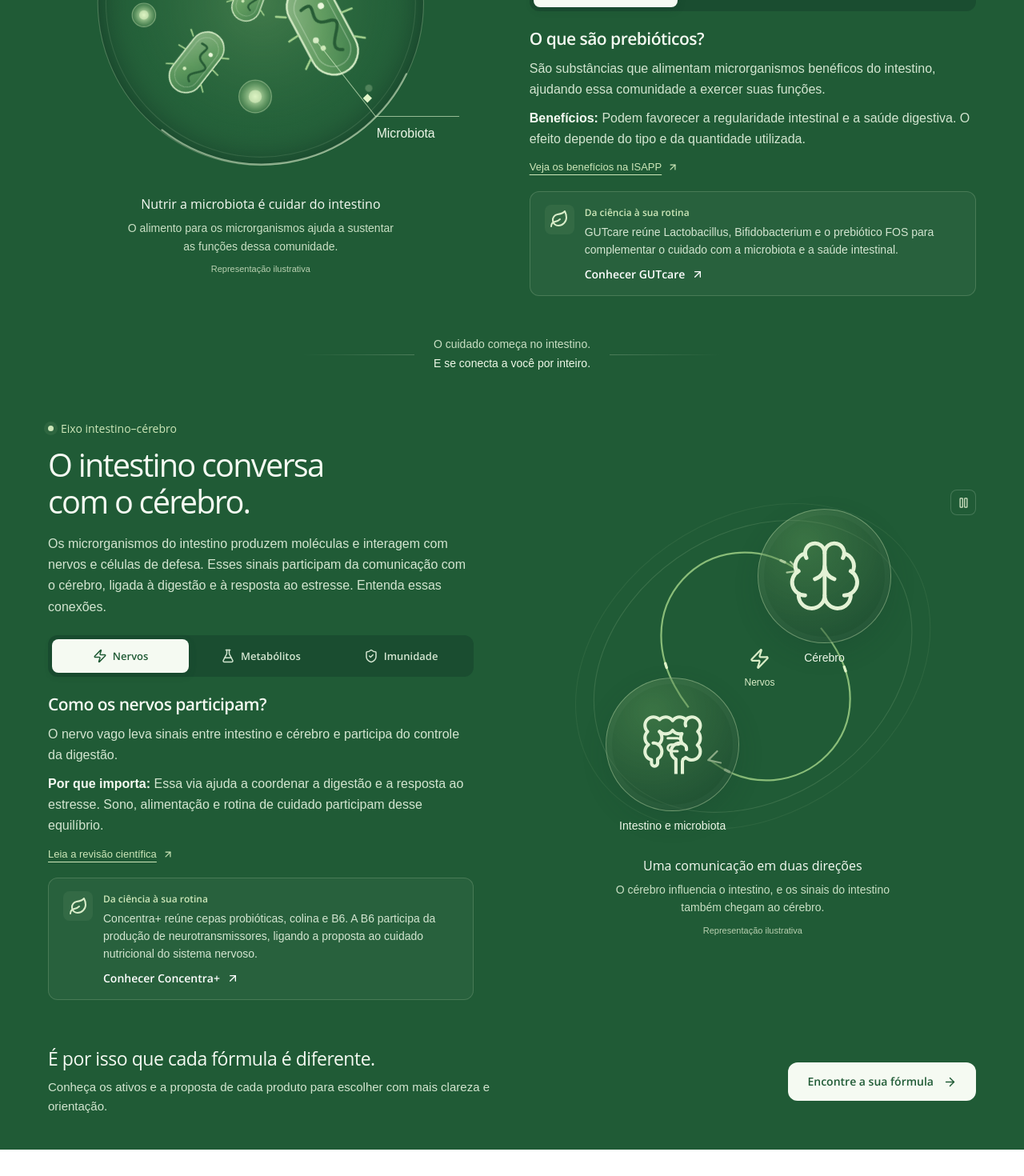
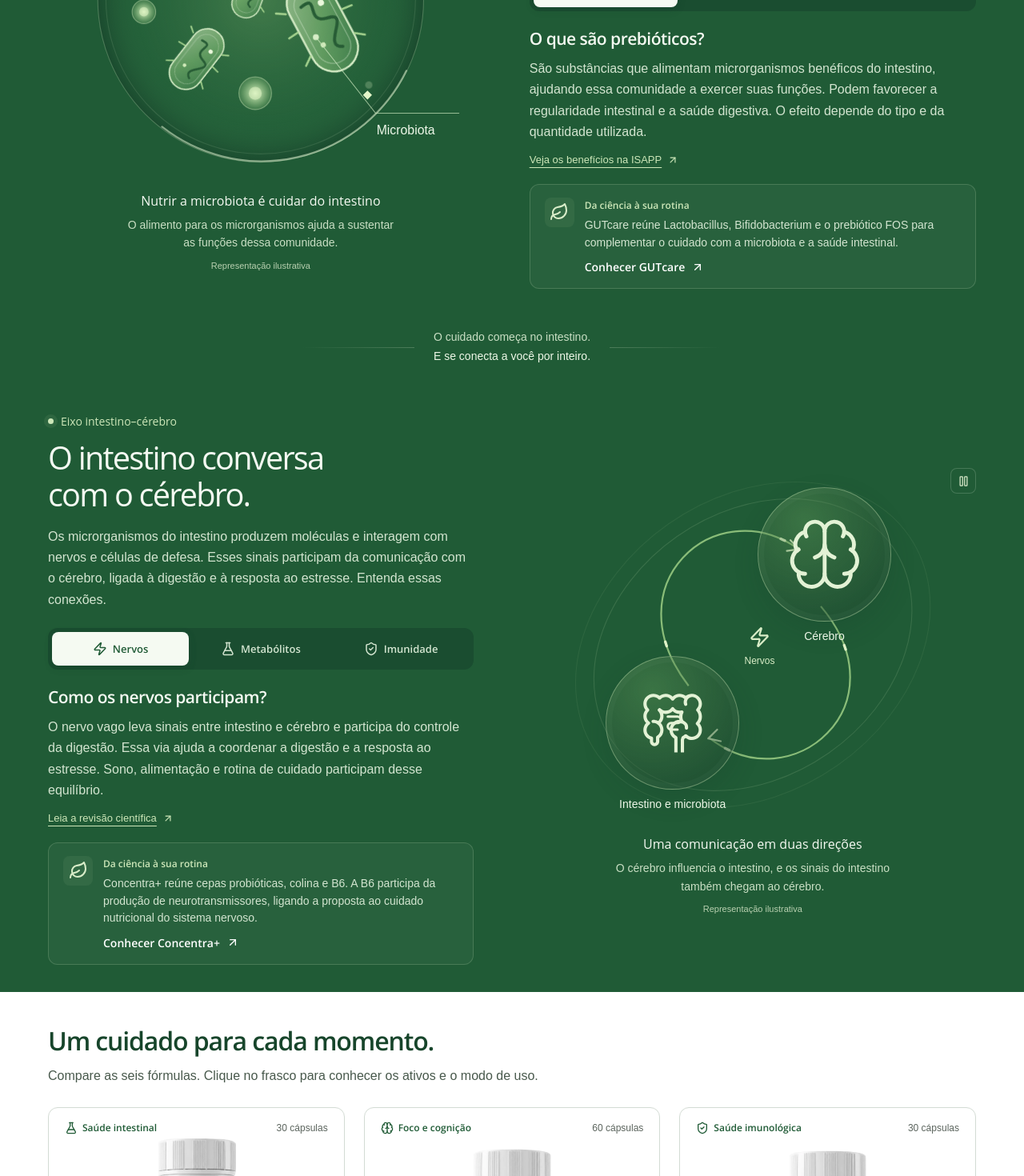
Before and after one commit to marketingsovida-star/dalflore, a React (Vite) app: page / in a window 1280 px wide. Shown: the part 1220-2690 px from the top of the page at 80% size. Built offline with nearby package versions, Linux system fonts and the light colour scheme; a web font is replaced by a local one.

Commit message:
Merge science explanations and remove closing formula callout

```diff
--- a/src/ScienceJourney.tsx
+++ b/src/ScienceJourney.tsx
@@ -1,5 +1,5 @@
 import { useState } from "react";
-import { ArrowRight, ArrowUpRight, Brain, FlaskConical, Leaf, Pause, Play, Plus, ShieldCheck, Sprout, Zap } from "lucide-react";
+import { ArrowUpRight, Brain, FlaskConical, Leaf, Pause, Play, Plus, ShieldCheck, Sprout, Zap } from "lucide-react";
 import { products, type Product } from "./catalog";
 import { IntestineIcon } from "./IntestineIcon";
 
@@ -185,7 +185,7 @@ export function ScienceJourney({ open }: { open: (product: Product) => void }) {
           <Illustration kind="ingredients" active={ingredient} />
           <div className="sj-panels">
             {ingredients.map((item, index) => <div className={`sj-panel ${ingredient === index ? "active" : ""}`} key={item.label} role="tabpanel" id={`science-panel-${index}`} aria-labelledby={`science-tab-${index}`} aria-hidden={ingredient !== index} inert={ingredient !== index}>
-              <h3>{item.title}</h3><p>{item.text}</p><p className="sj-benefits"><strong>Benefícios: </strong>{item.benefits}</p>
+              <h3>{item.title}</h3><p>{item.text} {item.benefits}</p>
               <a className="sj-research" href={item.source} target="_blank" rel="noreferrer">{item.sourceLabel}<ArrowUpRight size={14}/></a>
             </div>)}
           </div>
@@ -204,13 +204,12 @@ export function ScienceJourney({ open }: { open: (product: Product) => void }) {
           <Illustration kind="axis" active={pathway} />
           <div className="sj-panels">
             {pathways.map((item, index) => <div className={`sj-panel ${pathway === index ? "active" : ""}`} key={item.label} role="tabpanel" id={`axis-panel-${index}`} aria-labelledby={`axis-tab-${index}`} aria-hidden={pathway !== index} inert={pathway !== index}>
-              <h3>{item.title}</h3><p>{item.text}</p><p className="sj-benefits"><strong>Por que importa: </strong>{item.benefits}</p><a className="sj-research" href="https://pubmed.ncbi.nlm.nih.gov/31460832/" target="_blank" rel="noreferrer">Leia a revisão científica<ArrowUpRight size={14}/></a>
+              <h3>{item.title}</h3><p>{item.text} {item.benefits}</p><a className="sj-research" href="https://pubmed.ncbi.nlm.nih.gov/31460832/" target="_blank" rel="noreferrer">Leia a revisão científica<ArrowUpRight size={14}/></a>
             </div>)}
           </div>
           <ProductConnection id={pathways[pathway].product} text={pathways[pathway].productText} open={open} />
         </div>
       </div>
     </section>
-    <div className="df-container sj-to-products"><div><h3>É por isso que cada fórmula é diferente.</h3><p>Conheça os ativos e a proposta de cada produto para escolher com mais clareza e orientação.</p></div><a className="button" href="#produtos">Encontre a sua fórmula<ArrowRight size={17} /></a></div>
   </section>;
 }
--- a/src/science.css
+++ b/src/science.css
@@ -29,7 +29,6 @@
 .df-home .sj-panel h3 { margin:0; font:600 21px/1.4 'Open Sans',Arial,sans-serif; color:var(--sj-ink); letter-spacing:-.025em; }
 .df-home .sj-panel > p { margin:9px 0 0; color:var(--sj-muted); font:16px/1.65 Arial,sans-serif; }
 .sj-research { display:inline-flex; align-items:center; gap:7px; color:var(--sj-accent); font:13px/1.5 Arial,sans-serif; margin-top:12px; text-decoration:underline; text-underline-offset:5px; }
-.sj-benefits strong { font-weight:600; color:var(--sj-ink); }
 .sj-product-note { display:flex; gap:13px; margin-top:20px; padding:16px 18px; border:1px solid #c6dfb933; border-radius:var(--radius); background:#f2faed0a; }
 .sj-product-icon { display:grid; place-items:center; flex-shrink:0; width:37px; height:37px; color:#d9edc9; background:#b4d99a13; border-radius:8px; }
 .sj-product-content > span { color:var(--sj-accent); font:600 12px/1.5 'Open Sans',Arial,sans-serif; }
@@ -69,10 +68,6 @@
 .sj-continuation > span:last-child { rotate:180deg; }
 .df-home .sj-continuation p { margin:0; text-align:center; font:14px/1.7 Arial,sans-serif; color:#c9dfc4; }
 .sj-continuation strong { color:#eef8e8; font-weight:400; }
-.sj-to-products { display:flex; align-items:center; justify-content:space-between; gap:28px; padding:25px 0 42px; }
-.df-home .sj-to-products h3 { margin:0; font:500 23px/1.3 'Open Sans',Arial,sans-serif; color:var(--sj-ink); }
-.df-home .sj-to-products p { margin:8px 0 0; max-width:600px; color:var(--sj-muted); font:15px/1.6 Arial,sans-serif; }
-.sj-to-products .button { flex-shrink:0; background:#f5faf2; color:#205b36; }
 @keyframes sj-drift { from{transform:translateY(-3px)}to{transform:translateY(4px)} }
 @keyframes sj-feeding { 0%{offset-distance:0%;opacity:0}15%,85%{opacity:1}100%{offset-distance:100%;opacity:0} }
 @keyframes sj-signal { to{stroke-dashoffset:-450} }
@@ -101,8 +96,6 @@
  .sj-pathway-symbol svg{width:22px;height:22px}
  .sj-continuation{gap:15px;padding-block:8px}
  .sj-continuation>span{max-width:35px}
- .sj-to-products{flex-direction:column;align-items:start;gap:18px;padding:20px 0 30px}
- .sj-to-products .button{width:auto;min-width:0}
  .sj-product-note{padding:14px;gap:10px}
  .sj-product-icon{width:30px;height:30px}
 }
```
Also changed, not shown: 1 other file (tests, documents, lock files or other folders).
